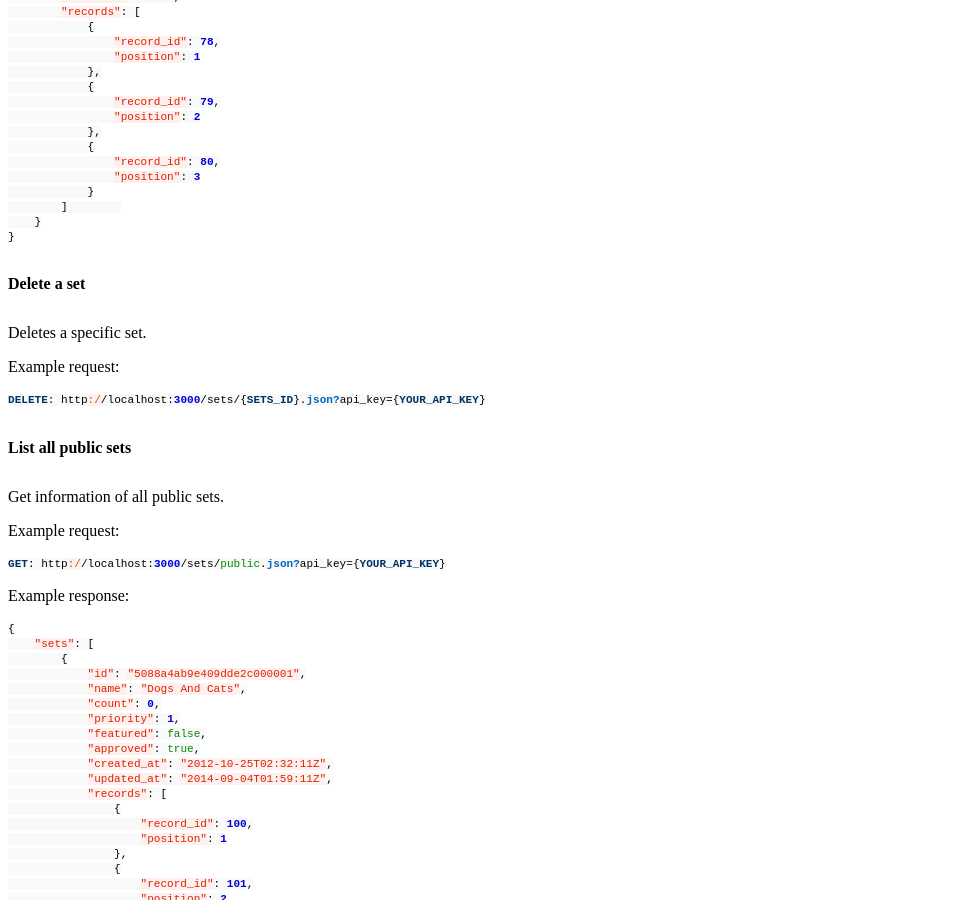
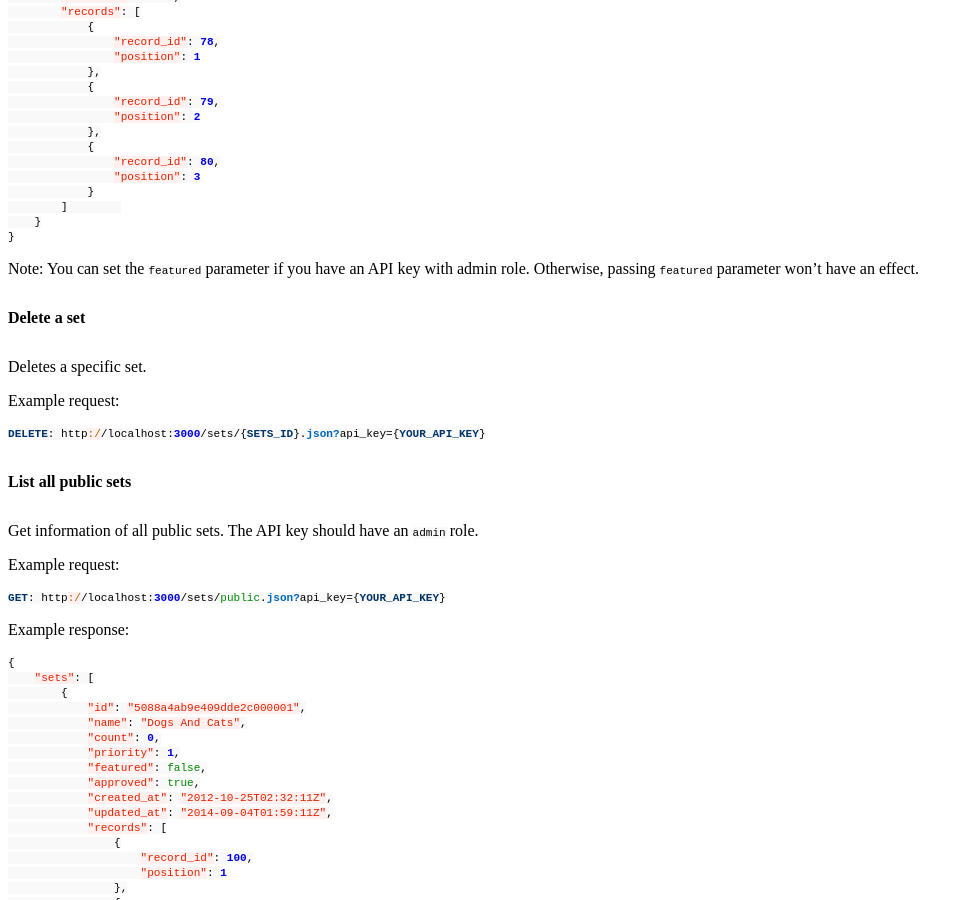
Before and after one commit to DigitalNZ/supplejack, a Jekyll site: the page built from _posts/2014-09-04-user-sets.md, in a window 1280 px wide and 900 px high, scrolled down 2908 px. Shown: the whole window, without its empty margins (0-973 px from the left). Built offline with Jekyll 4.4.1, drawn with Linux system fonts in a browser that asks for light colours; Markdown is read by kramdown in place of the engine named in the settings; a style sheet for code colours, icons or effects is not loaded; some of the changed text lies outside the part shown.

Commit message:
Added comments on how featured sets are made.

````diff
--- a/_posts/2014-09-04-user-sets.md
+++ b/_posts/2014-09-04-user-sets.md
@@ -132,6 +132,8 @@ Parameters:
 }
 ```
 
+Note: You can set the `featured` parameter if you have an API key with admin role. Otherwise, passing `featured` parameter won't have an effect.
+
 #### Delete a set
 
 Deletes a specific set.
@@ -144,7 +146,7 @@ DELETE: http://localhost:3000/sets/{SETS_ID}.json?api_key={YOUR_API_KEY}
 
 #### List all public sets
 
-Get information of all public sets.
+Get information of all public sets. The API key should have an `admin` role.
 
 Example request:
 
````
Also changed, not shown: other parts of _posts/2014-09-04-user-sets.md (+0 -2 lines).
